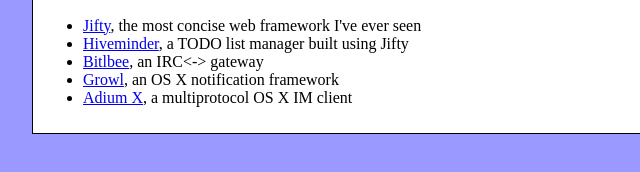
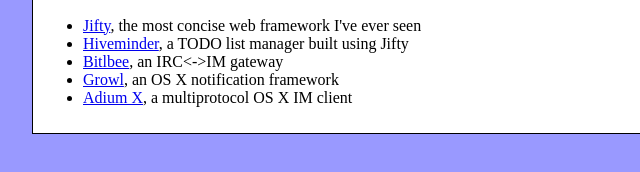
Before and after one commit to nelhage/nelhage.com, a plain HTML site: page index.html in a window 1280 px wide. Shown: the part 522-694 px from the top of the page, 277-917 px from the left. Drawn offline with Linux system fonts and the light colour scheme.

Commit message:
fix bitlbee

```diff
--- a/index.html
+++ b/index.html
@@ -53,7 +53,7 @@
     <ul>
       <li><a href="http://jifty.org">Jifty</a>, the most concise web framework I've ever seen</li>
       <li><A href="http://hiveminder.com">Hiveminder</a>, a TODO list manager built using Jifty</li>
-      <li><a href="http://bitlbee.org">Bitlbee</a>, an IRC&lt;-&gt; gateway</li>
+      <li><a href="http://bitlbee.org">Bitlbee</a>, an IRC&lt;-&gt;IM gateway</li>
       <li><a href="http://growl.info">Growl</a>, an OS X notification framework</li>
       <li><a href="http://adiumx.com">Adium X</a>, a multiprotocol OS X IM client</li>
     </ul>
```
